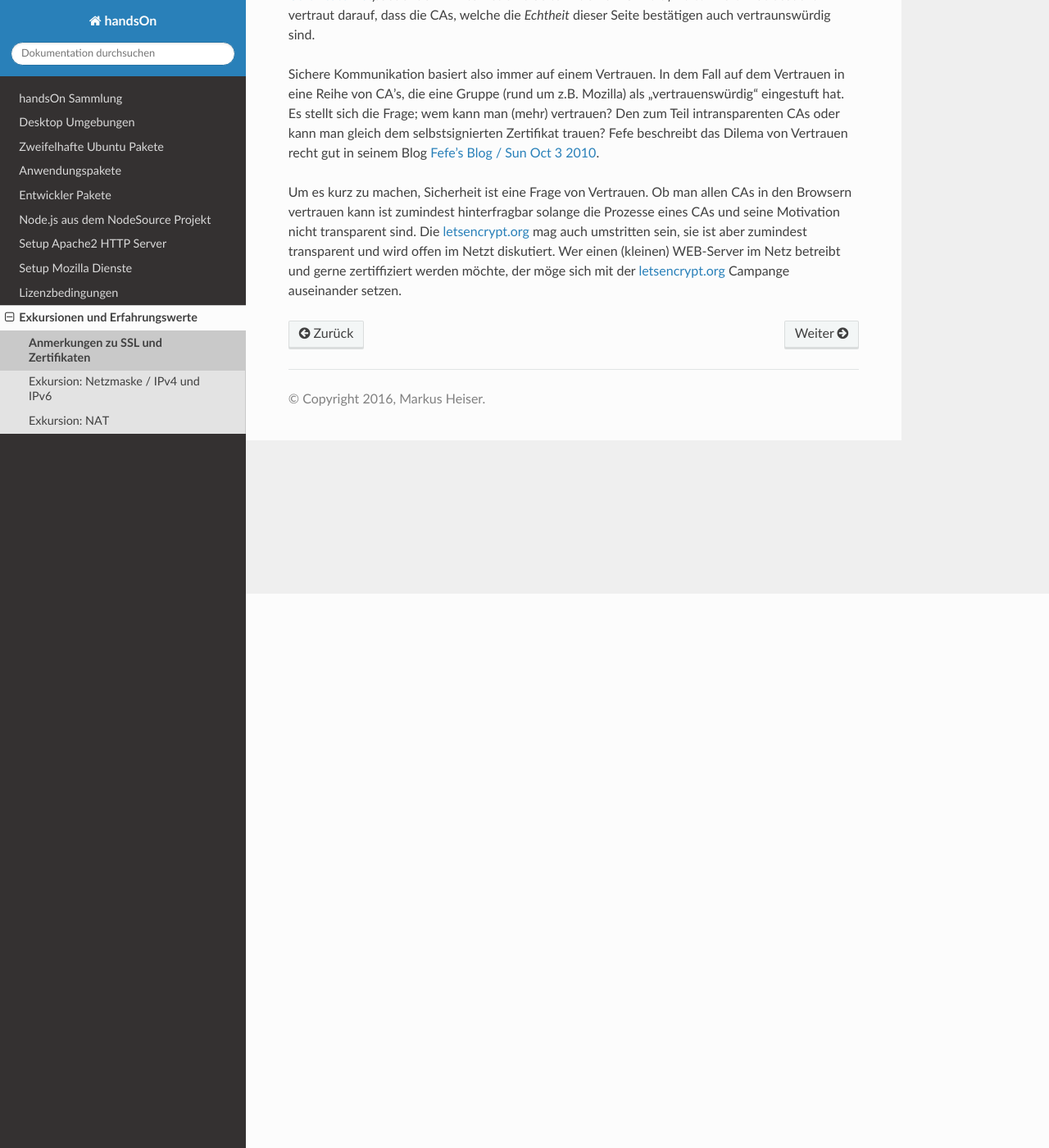
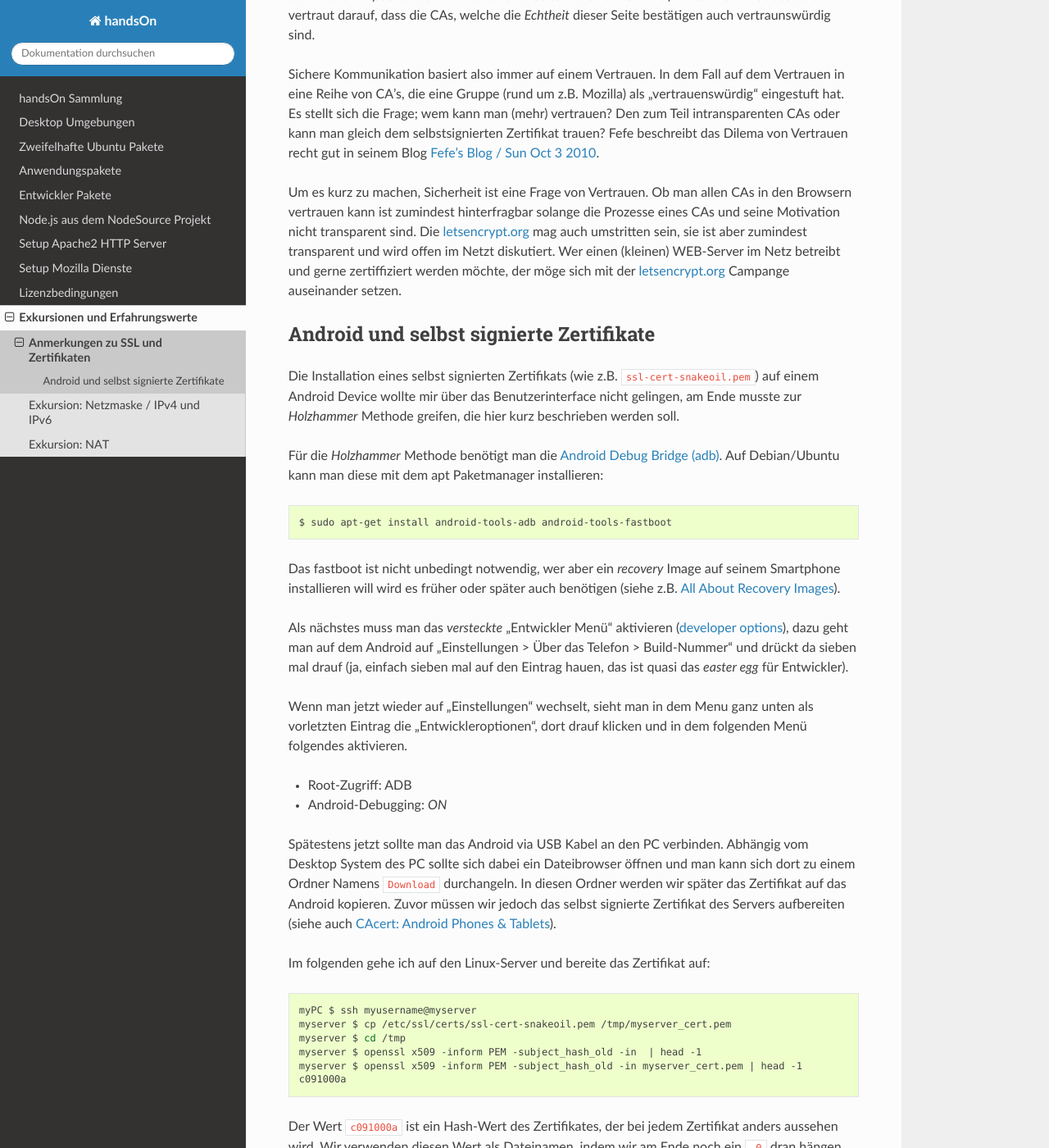
Before and after one commit to return42/handsOn, a Sphinx documentation site: the page built from doc/excursion/ssl_ca_remarks.rst, in a window 1280 px wide and 1400 px high, scrolled down 676 px. Shown: the whole window at 82% size. Built offline with Sphinx 7.4.7 and the Read the Docs theme 2.0.0, drawn with Linux system fonts in a browser that asks for light colours; some of the changed text lies outside the part shown.

Commit message:
Android und selbst signierte Zertifikate

```diff
--- /dev/null
+++ b/doc/android_refs.txt
@@ -0,0 +1,4 @@
+.. _`Android Debug Bridge (adb)`: https://developer.android.com/studio/command-line/adb.html
+.. _`All About Recovery Images`: https://wiki.cyanogenmod.org/w/All_About_Recovery_Images
+.. _`developer options`: https://wiki.cyanogenmod.org/w/Doc:_developer_options
+.. _`CAcert: Android Phones & Tablets`: http://wiki.cacert.org/FAQ/ImportRootCert#Android_Phones_.26_Tablets
--- a/doc/excursion/ssl_ca_remarks.rst
+++ b/doc/excursion/ssl_ca_remarks.rst
@@ -1,6 +1,7 @@
 .. -*- coding: utf-8; mode: rst -*-
 
 .. include:: ../apache_setup_refs.txt
+.. include:: ../android_refs.txt
 
 .. _xref_ssl_ca_remarks:
 
@@ -49,3 +50,123 @@ mag auch umstritten sein, sie ist aber zumindest transparent und wird offen im
 Netzt diskutiert.  Wer einen (kleinen) WEB-Server im Netz betreibt und gerne
 zertiffiziert werden möchte, der möge sich mit der `letsencrypt.org`_ Campange
 auseinander setzen.
+
+.. _android_snakeoil:
+
+Android und selbst signierte Zertifikate
+========================================
+
+Die Installation eines selbst signierten Zertifikats (wie
+z.B. ``ssl-cert-snakeoil.pem``) auf einem Android Device wollte mir über das
+Benutzerinterface nicht gelingen, am Ende musste zur *Holzhammer* Methode
+greifen, die hier kurz beschrieben werden soll.
+
+Für die *Holzhammer* Methode benötigt man die `Android Debug Bridge (adb)`_. Auf
+Debian/Ubuntu kann man diese mit dem apt Paketmanager installieren:
+
+.. code-block:: sh
+
+   $ sudo apt-get install android-tools-adb android-tools-fastboot
+
+Das fastboot ist nicht unbedingt notwendig, wer aber ein *recovery* Image auf
+seinem Smartphone installieren will wird es früher oder später auch benötigen
+(siehe z.B. `All About Recovery Images`_).
+
+Als nächstes muss man das *versteckte* "Entwickler Menü" aktivieren (`developer
+options`_), dazu geht man auf dem Android auf "Einstellungen > Über das Telefon
+> Build-Nummer" und drückt da sieben mal drauf (ja, einfach sieben mal auf den
+Eintrag hauen, das ist quasi das *easter egg* für Entwickler).
+
+Wenn man jetzt wieder auf "Einstellungen" wechselt, sieht man in dem Menu ganz
+unten als vorletzten Eintrag die "Entwickleroptionen", dort drauf klicken und
+in dem folgenden Menü folgendes aktivieren.
+
+* Root-Zugriff: ADB
+* Android-Debugging: *ON*
+
+Spätestens jetzt sollte man das Android via USB Kabel an den PC verbinden.
+Abhängig vom Desktop System des PC sollte sich dabei ein Dateibrowser öffnen und
+man kann sich dort zu einem Ordner Namens ``Download`` durchangeln. In diesen
+Ordner werden wir später das Zertifikat auf das Android kopieren. Zuvor müssen
+wir jedoch das selbst signierte Zertifikat des Servers aufbereiten (siehe auch
+`CAcert: Android Phones & Tablets`_).
+
+Im folgenden gehe ich auf den Linux-Server und bereite das Zertifikat auf:
+
+.. code-block:: sh
+
+   myPC $ ssh myusername@myserver
+   myserver $ cp /etc/ssl/certs/ssl-cert-snakeoil.pem /tmp/myserver_cert.pem
+   myserver $ cd /tmp
+   myserver $ openssl x509 -inform PEM -subject_hash_old -in  | head -1
+   myserver $ openssl x509 -inform PEM -subject_hash_old -in myserver_cert.pem | head -1
+   c091000a
+
+Der Wert ``c091000a`` ist ein Hash-Wert des Zertifikates, der bei jedem
+Zertifikat anders aussehen wird. Wir verwenden diesen Wert als Dateinamen, indem
+wir am Ende noch ein ``.0`` dran hängen. Hier im Beispiel also ``c091000a.0``
+mit dem eigeneen Zertifikat also analog ``{hash-value}.0``.
+
+.. code-block:: sh
+
+   $ cat myserver_cert.pem > c091000a.0
+   $ openssl x509 -inform PEM -text -in myserver_cert.pem -out /dev/null >> c091000a.0
+
+Nun liegt das aufbereitete Zertifikat auf dem Server unter
+``/tmp/{hash-value}.0``.  Von dort muss man es nun in den Download Ordner des
+Androids kopieren. Also z.B. erst mal auf den PC kopieren und von dort dann auf
+das -- via USB -- angeschlossene Android kopieren. Da hier bei mir alles Linux
+ist mache ich das indem ich das Zertifikat erst mal in den HOME Ordner auf dem
+PC kopiere und dann mit ``adb`` auf das Android kopiere.
+
+.. code-block:: sh
+
+   myPC $ scp myusername@myserver:/tmp/{hash-value}.0 $HOME
+
+Nachdem man das Zertifikat auf dem PC hat kann man es auch mit dem Datei
+Explorer in den Download Ordner des Android kopieren (s.o.). Ich mach das mal
+mit der adb, weil sich das einfacher aufschreiben lässt.
+
+.. code-block:: sh
+
+  myPC $ adb push $HOME/c091000a.0 /sdcard/Downloads
+  66 KB/s (3721 bytes in 0.054s)
+
+Nachdem man das Zertifikat nun endlich auf dem Android hat, muss man es noch
+installieren. Dazu macht man mit dem adb auf dem Android eine shell auf und
+wechselt in den root user (su), denn nur der hat die erforderlichen Rechte
+(deswegen wurde oben auch "Root-Zugriff: ADB" eingestellt).
+
+.. code-block:: sh
+
+  myPC $ adb shell
+  shell@maguro:/ $ su
+  root@maguro:/ # su
+
+Die System Zertifikate liegen im ``/system`` Ordner, dieser ist allerdings
+read-only gemountet. Um auch darin schreiben zu können wird der Ordner nochmal
+mit read/write gemountet. Danach kann dann das Zertifikat in den ``cacerts/``
+Ordner kopiert werden und es werden noch die Dateirechte so eingestellt, dass
+*jeder* die Datei lesen kann.
+
+.. code-block:: sh
+
+  root@maguro:/ # mount -o remount,rw /system/
+  root@maguro:/ # cp /sdcard/Download/c091000a.0  /system/etc/security/cacerts/
+  root@maguro:/ # chmod 644 /system/etc/security/cacerts/c091000a.0
+
+Nun muss das Android einmal neu gebootet werden, dazu ganz ausschalten oder
+``su`` verlassen und ``reboot`` aufrufen.
+
+.. code-block:: sh
+
+  root@maguro:/ # exit
+  shell@maguro:/ $ reboot
+
+Nach dem Reboot findet man das selbst signiertes Zertifikat unter "Einstellungen
+> Sicherheit > Vertrauenswürdige Anmeldedaten" im Reiter "System" wieder. Der
+Name des Zertifikats trägt dabei i.d.R. den Namen des Host, für das man es
+erstellt hat.  Alle Android Apps, welche den SSL (Java) Stack des Androids
+benutzen sollten nun ohne Probleme verschlüsselt mit dem selbst signierten
+Server kommunizieren können (bei mir war das z.B. Firefox-Sync eines Android
+FFox).
```
Also changed, not shown: doc/mozcloud/fxsync_1_5_server.rst (+13 -3 lines).
